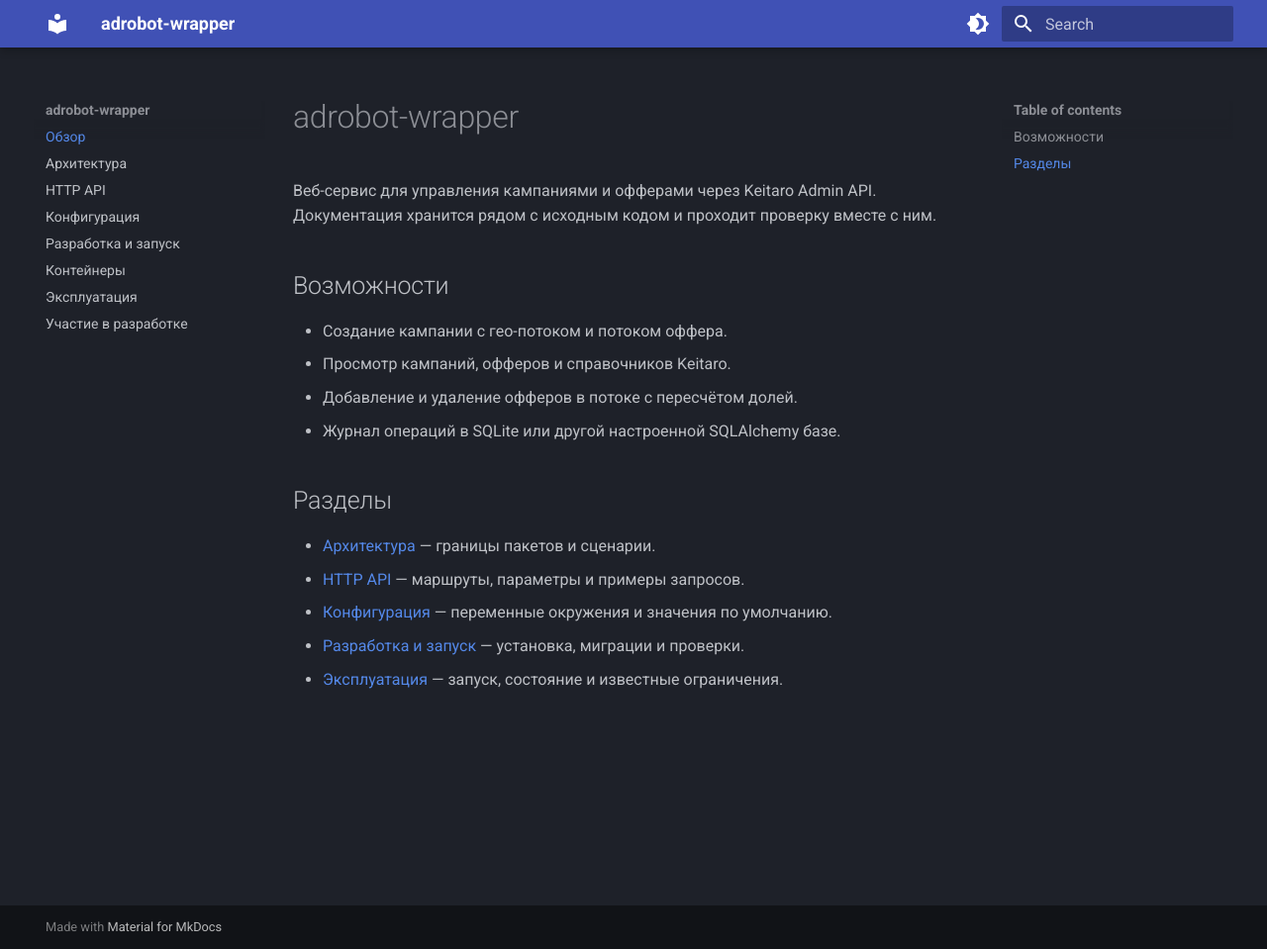
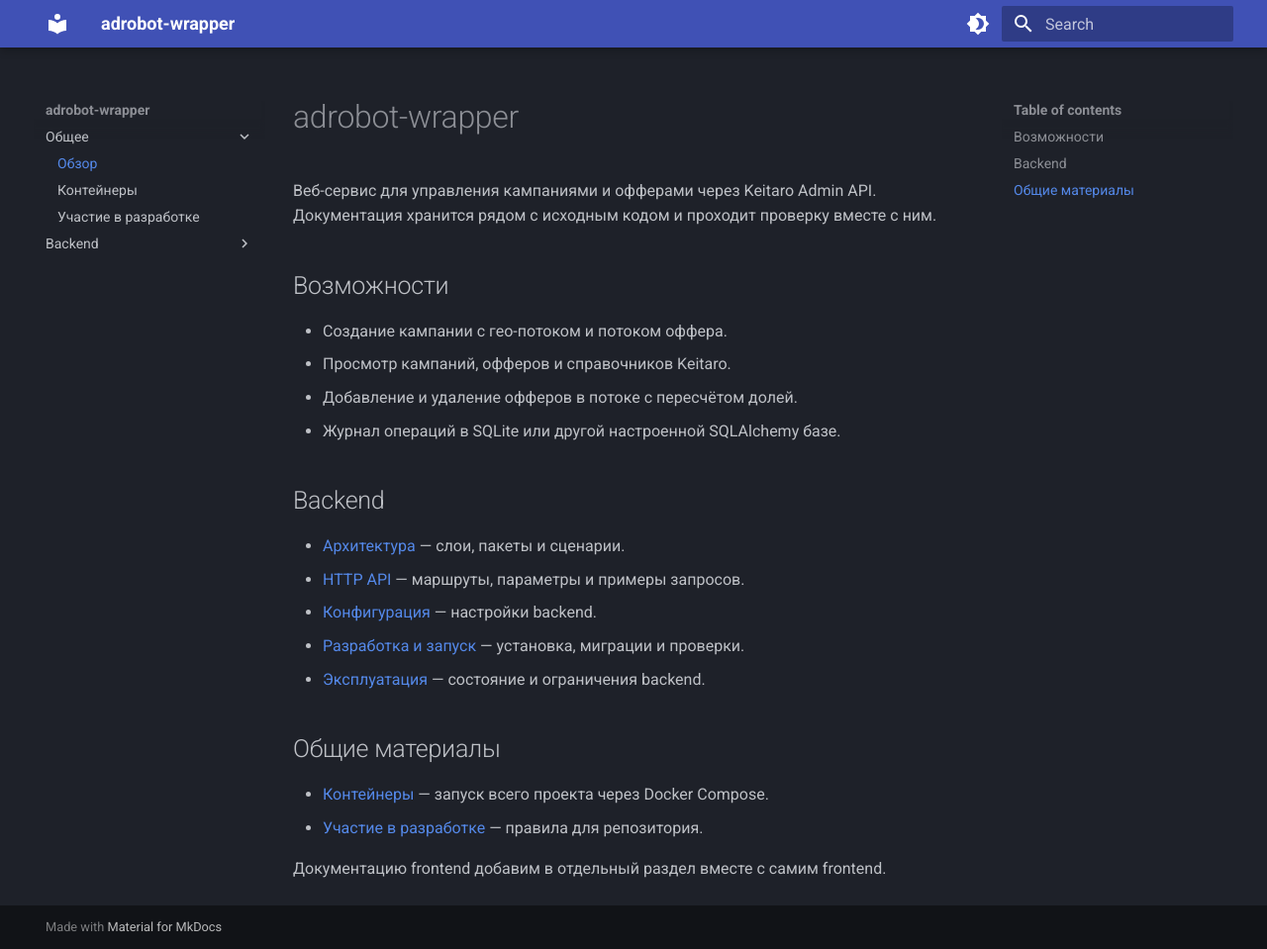
Before and after one commit to BraveTonni/adrobot-wrapper, an MkDocs documentation site: the page built from docs/index.md, in a window 1280 px wide and 959 px high. Shown: the whole window at 99% size. Built offline with MkDocs 1.6.1 and Material for MkDocs 9.7.7, drawn with Linux system fonts in a browser that asks for light colours.

Commit message:
docs: group backend documentation separately

```diff
--- a/docs/index.md
+++ b/docs/index.md
@@ -10,10 +10,17 @@
 - Добавление и удаление офферов в потоке с пересчётом долей.
 - Журнал операций в SQLite или другой настроенной SQLAlchemy базе.
 
-## Разделы
+## Backend
 
-- [Архитектура](architecture.md) — границы пакетов и сценарии.
-- [HTTP API](api.md) — маршруты, параметры и примеры запросов.
-- [Конфигурация](configuration.md) — переменные окружения и значения по умолчанию.
-- [Разработка и запуск](development.md) — установка, миграции и проверки.
-- [Эксплуатация](operations.md) — запуск, состояние и известные ограничения.
+- [Архитектура](backend/architecture.md) — слои, пакеты и сценарии.
+- [HTTP API](backend/api.md) — маршруты, параметры и примеры запросов.
+- [Конфигурация](backend/configuration.md) — настройки backend.
+- [Разработка и запуск](backend/development.md) — установка, миграции и проверки.
+- [Эксплуатация](backend/operations.md) — состояние и ограничения backend.
+
+## Общие материалы
+
+- [Контейнеры](containers.md) — запуск всего проекта через Docker Compose.
+- [Участие в разработке](contributing.md) — правила для репозитория.
+
+Документацию frontend добавим в отдельный раздел вместе с самим frontend.
--- a/mkdocs.yml
+++ b/mkdocs.yml
@@ -27,14 +27,16 @@ theme:
         name: Переключить на тёмную тему
 
 nav:
-  - Обзор: index.md
-  - Архитектура: architecture.md
-  - HTTP API: api.md
-  - Конфигурация: configuration.md
-  - Разработка и запуск: development.md
-  - Контейнеры: containers.md
-  - Эксплуатация: operations.md
-  - Участие в разработке: contributing.md
+  - Общее:
+      - Обзор: index.md
+      - Контейнеры: containers.md
+      - Участие в разработке: contributing.md
+  - Backend:
+      - Архитектура: backend/architecture.md
+      - HTTP API: backend/api.md
+      - Конфигурация: backend/configuration.md
+      - Разработка и запуск: backend/development.md
+      - Эксплуатация: backend/operations.md
 
 validation:
   links:
```
Also changed, not shown: docs/backend/development.md (renamed from docs/development.md, +3 -2 lines), docs/backend/operations.md (renamed from docs/operations.md, +1 -1 lines), docs/backend/api.md (renamed from docs/api.md), docs/backend/architecture.md (renamed from docs/architecture.md), docs/backend/configuration.md (renamed from docs/configuration.md).
